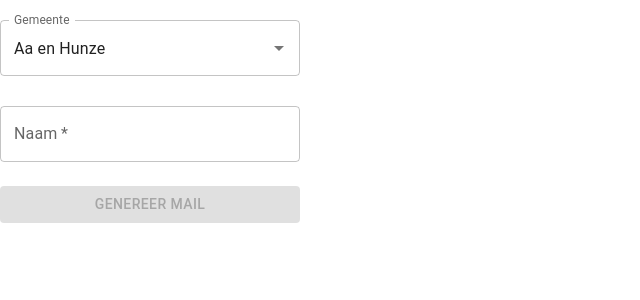
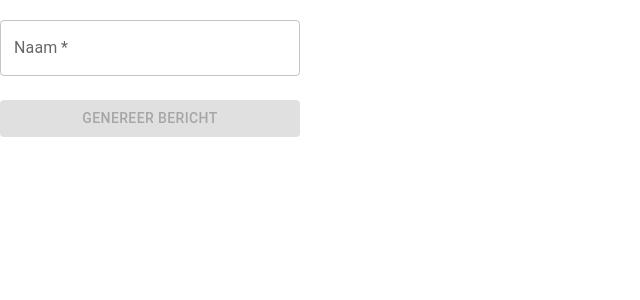
Before and after one commit to santivdt/ltd_ukraine, a Next.js app: page / in a window 1280 px wide. Shown: the top 300 px of the page, without its empty margins (0-640 px from the left). Built offline with nearby package versions, Linux system fonts and the light colour scheme.

Commit message:
Convert tool to KvK whatsap tool

```diff
--- a/pages/index.js
+++ b/pages/index.js
@@ -4,50 +4,29 @@ import { useState } from "react"
 import { nanoid } from "nanoid"
 import { TextField } from "@mui/material"
 
-import Autocomplete from "@mui/material/Autocomplete"
 import { Button } from "@mui/material"
 
 export default function Home() {
-  const gemeenten = data.map(item => ({ ...item, id: nanoid() }))
-  const [value, setValue] = useState(gemeenten[0])
   const [name, setName] = useState(null)
-  const [emailBody, setEmailBody] = useState(null)
-
-  const handleChange = (event, newValue) => {
-    console.log(newValue)
-    if (newValue) {
-      setValue(newValue)
-    }
-  }
+  const [waText, setwaText] = useState(null)
 
   const handleNameChange = event => {
     setName(event.target.value)
   }
 
-  const generateEmail = () => {
-    setEmailBody(
-      `Beste Gemeente ${value.label},\n\nDoor de Russische invasie van Oekraïne wordt de situatie voor de Oekraïense bevolking steeds nijpender. Volgens een schatting van de UNHCR zijn er nu  meer dan 660.000 mensen op de vlucht, naast de mensen die al ontheemd waren. \n\nDe woordvoerder van het Centraal Orgaan opvang Asielzoekers (COA) heeft aangegeven dat de huidige azc’s vol zitten en er naarstig gezocht wordt naar nieuwe opvangplekken. Opvang in de regio was de afgelopen jaren vaak beleid. In deze crisis zijn wij de regio. Wij zijn solidair met burgers die vluchten voor geweld en oorlog, net als in eerdere situaties zoals de Balkanoorlogen. Toen vingen we tot 80.000 vluchtelingen op (bron: RTL Nieuws). Het is onze morele plicht nu dezelfde inzet te tonen.  \n\nIk roep daarom de Gemeente ${value.label} op om panden aan te wijzen die geschikt zijn voor opvang van deze vluchtelingen en opvang actief te faciliteren in samenwerking met het COA.\n\nIk vertrouw erop dat wij ons gastvrij opstellen en de opvang van deze vluchtelingen bewerkstelligen. In afwachting van uw respons. \n\nMet vriendelijke groet, \n ${name} \n\n Ik stuur deze mail als onderdeel van een campagne van DeGoedeZaak voor de opvang van Oekraïense vluchtelingen. \n\n Zie https://www.degoedezaak.org/gemeenten-vang-vluchtelingen-op/ voor meer informatie!`
+  const generateWaText = () => {
+    setwaText(
+      `Beste Kamer van Koophandel,\n\nwaarom hebben jullie nog steeds de privégegevens van ZZP'ers niet afgeschermd? Elke dag die we langer wachten, blijven journalisten, activisten, advocaten en andere ZZP’ers zich onveilig voelen omdat ze met hun privé-adres staan ingeschreven bij de KvK. \n\nDe tijd van treuzelen, nog meer experts raadplegen en afwachten is voorbij. \n\nRegel dit vandaag nog! \nMet vriendelijke groet, ${name}`
     )
   }
 
   const handleEmailChange = event => {
     console.log(event.target.value)
-    setEmailBody(event.target.value)
+    setwaText(event.target.value)
   }
 
   return (
     <div className={styles.container}>
-      <Autocomplete
-        disablePortal
-        value={value.label}
-        onChange={handleChange}
-        id="search"
-        className={styles.input}
-        options={gemeenten}
-        placeholder="Begin met typen.."
-        sx={{ width: 300 }}
-        renderInput={params => <TextField {...params} label="Gemeente" />}
-      />
       <div className={styles.namecontainer}>
         <TextField
           id="first"
@@ -61,17 +40,17 @@ export default function Home() {
         />
       </div>
 
-      {!emailBody && (
+      {!waText && (
         <Button
           variant="contained"
-          onClick={generateEmail}
+          onClick={generateWaText}
           sx={{ mt: 3, width: 300 }}
           disabled={!name}
         >
-          Genereer mail
+          Genereer bericht
         </Button>
       )}
-      {emailBody && (
+      {waText && (
         <>
           <TextField
             id="emailBody"
@@ -79,19 +58,11 @@ export default function Home() {
             multiline
             rows={12}
             autoFocus
-            defaultValue={emailBody}
+            defaultValue={waText}
             sx={{ width: 400, mt: 3 }}
             onChange={handleEmailChange}
           />
-          <a
-            href={
-              "mailto:" +
-              value.email +
-              "?subject=Bied Oekraiense vluchtelingen een veilig onderdak&body=" +
-              encodeURIComponent(emailBody)
-            }
-            target="_new"
-          >
+          <a href={`https://wa.me/31613445877?text=${waText}`}>
             <Button variant="contained" sx={{ mt: 3 }}>
               Verstuur
             </Button>
```
